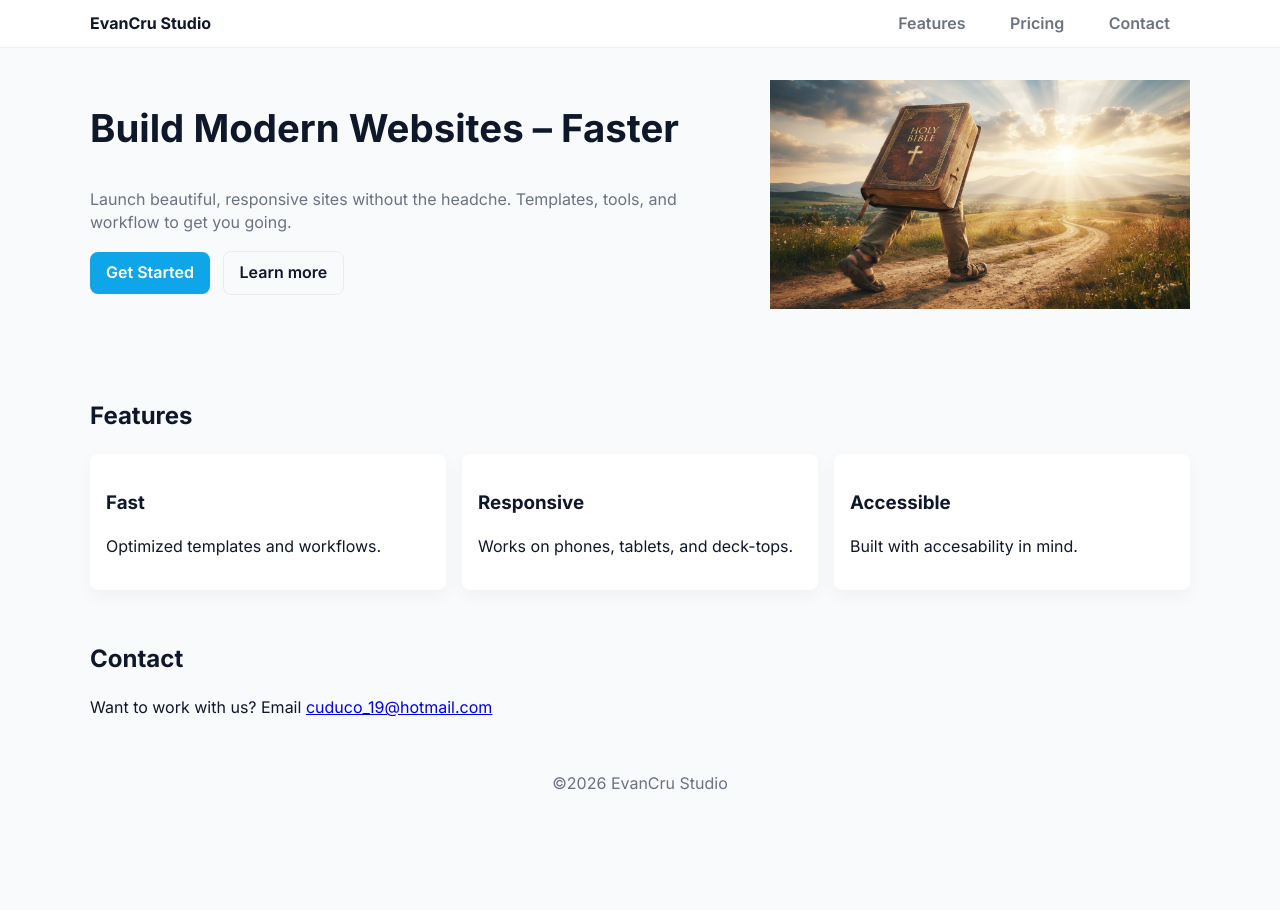
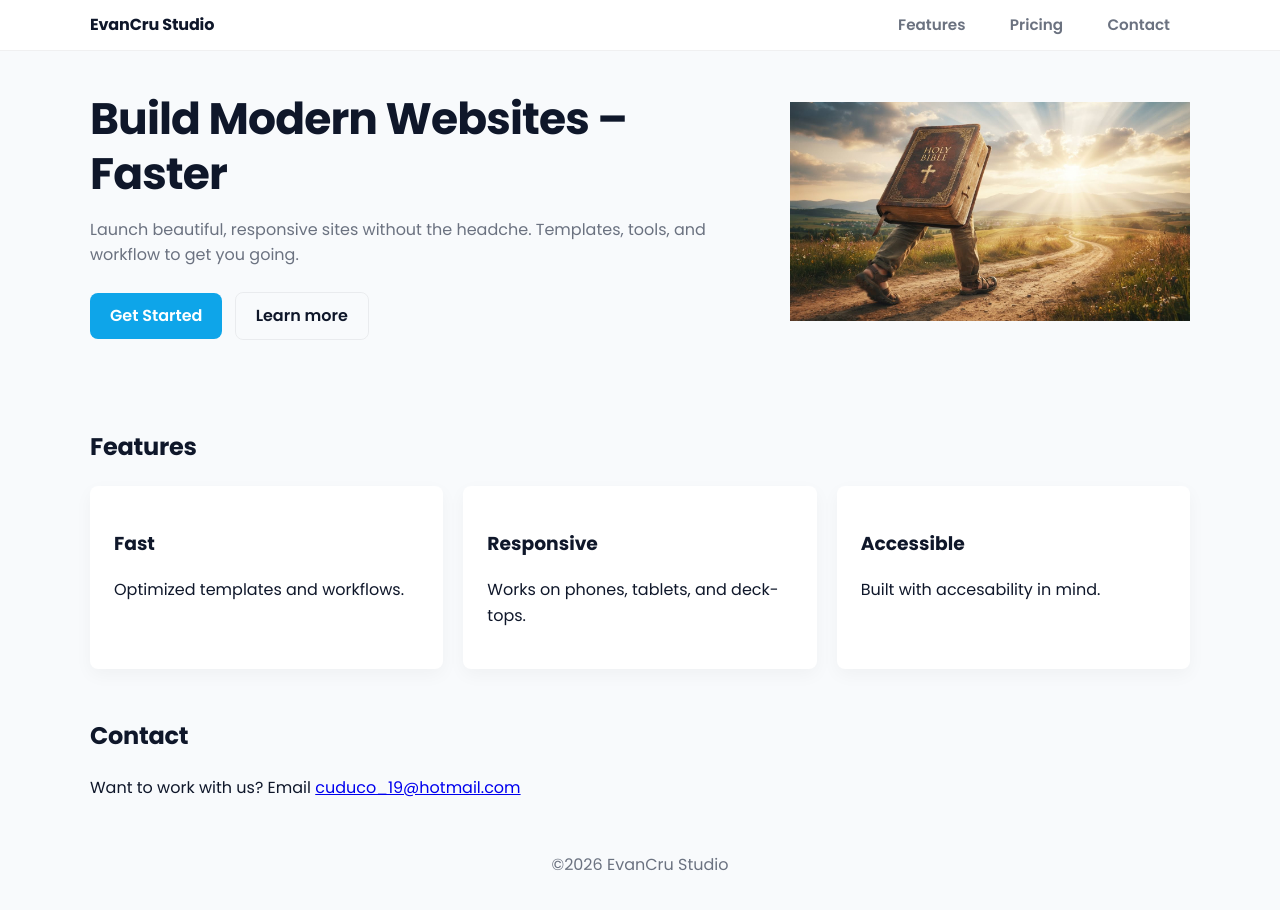
Before and after one commit to cuduco19/landing, a plain HTML site: page index.html in a window 1280 px wide. Before the commit the page ends 831 px from the top, so only its background shows below. Drawn offline with Linux system fonts and the light colour scheme.

Commit message:
Update font and layout for improved readability and aesthetics

```diff
--- a/index.html
+++ b/index.html
@@ -5,7 +5,7 @@
         <meta name="viewport" content="width=device-width,initial-scale=1.0">
         <title>Service Landing</title>
         <!-- Google Font -->
-        <link rel="stylesheet" href="https://fonts.googleapis.com/css2?family=Inter:wght@400;600;700&display=swap">
+        <link rel="stylesheet" href="https://fonts.googleapis.com/css2?family=Poppins:wght@400;600;700&display=swap">
         <!-- Stylesheet -->
          <link rel="stylesheet" href="styles.css">
     </head>
@@ -22,7 +22,7 @@
         </header>
         <main>
             <section class="hero">
-                <di class="container hero-grid">
+                <div class="container hero-grid">
                     <div class="hero-copy">
                         <h1>Build Modern Websites – Faster</h1>
                         <p>Launch beautiful, responsive sites without the headche. Templates, tools, and workflow to get you going.</p>
--- a/styles.css
+++ b/styles.css
@@ -17,10 +17,11 @@ html, body {
 
 body {
     margin: 0;
-    font-family: "Inter", system-ui, -apple-system, 'Segoe UI', Roboto, Arial;
+    font-family: "Poppins", system-ui, -apple-system, 'Segoe UI', Roboto, Arial;
     color: var(--text);
     background: var(--bg);
-    line-height: 1.45;
+    /* 🚀 OPTIMIZATION: Increased from 1.45 to 1.6 for Poppins body readability */
+    line-height: 1.6;
 }
 
 /* Utility container */
@@ -49,6 +50,8 @@ body {
 
 .brand {
     font-weight: 700;
+    /* 🚀 OPTIMIZATION: Slight letter tightening for branding */
+    letter-spacing: -0.01em;
 }
 
 .nav a {
@@ -56,6 +59,7 @@ body {
     padding: 10px 20px;
     text-decoration: none;
     font-weight: 600;
+    font-size: 0.95rem; /* 🚀 OPTIMIZATION: Scaled slightly down due to Poppins width */
 }
 .nav a:hover {
     color: var(--text);
@@ -63,7 +67,7 @@ body {
 
 /* Hero */
 .hero {
-    padding: 2rem 0;
+     padding: 2.5rem 0; /* 🚀 OPTIMIZATION: Slightly increased vertical breathing room */
 }
 
 .hero-grid {
@@ -74,11 +78,14 @@ body {
 }
 
 .hero-copy h1 {
-    margin: 0 0 2rem;
+    /* 🚀 OPTIMIZATION: Tighter margin, line-height, and negative tracking */
+    margin: 0 0 1rem;
+    line-height: 1.25;
+    letter-spacing: -0.02em;
 }
 
 .hero-copy p {
-    margin: 0 0 1rem;
+    margin: 0 0 1.5rem; /* 🚀 OPTIMIZATION: Balanced gap before the CTA buttons */
     color: var(--muted);
 }
 
@@ -90,7 +97,7 @@ body {
 /* CTA (Call To Action) styles*/
 .btn {
     display: inline-block;
-    padding: 0.6rem 1rem;
+    padding: 0.65rem 1.25rem; /* 🚀 OPTIMIZATION: Added slightly wider padding to balance wide font */
     border-radius: 8px;
     text-decoration: none;
     font-weight: 600;
@@ -113,6 +120,13 @@ body {
     padding: 2rem 0;
 }
 
+/* 🚀 OPTIMIZATION: Cleaned up heading spacing inside card blocks */
+.features h2, .contact h2 {
+    line-height: 1.25;
+    letter-spacing: -0.01em;
+    margin-bottom: 1.5rem;
+}
+
 .cards {
     display: grid;
     grid-template-columns: 1fr;
@@ -121,7 +135,7 @@ body {
 
 .card {
     background: var(--card);
-    padding: 1rem;
+    padding: 1.5rem; /* 🚀 OPTIMIZATION: Increased internal card padding to match wider text layout */
     border-radius: 8px;
     box-shadow: 0 6px 18px rgba(2,6,23,0.04);
 }
@@ -136,22 +150,23 @@ body {
 /* Larger screens*/
 @media(min-width: 785px){
     .hero-grid {
-        grid-template-columns: 1fr 420px;
+        grid-template-columns: 1fr 400px;
         gap: 2rem;
     }
 
-    .hero-copy h1{
-        font-size: 2rem;
+     .hero-copy h1{
+        font-size: 2.2rem; /* 🚀 OPTIMIZATION: Bumped up desktop base scale */
     }
 
     .cards {
         grid-template-columns: repeat(3, 1fr);
+        gap: 1.25rem; /* 🚀 OPTIMIZATION: Increased grid gap slightly for card breathing room */
     }
 }
 
 /* Very large */
 @media(min-width: 1100px){
     .hero-copy h1 {
-        font-size: 2.4rem;
+        font-size: 2.75rem; /* 🚀 OPTIMIZATION: More impactful hero header size for large displays */
     }
 }
```
